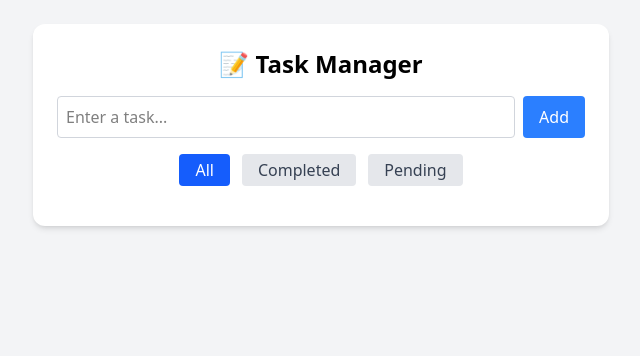
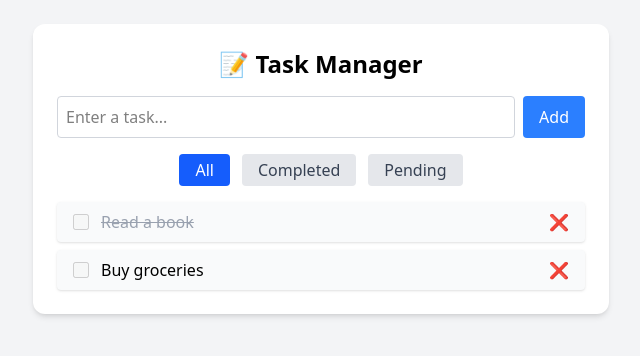
Before and after one commit to aposte7/Task-Manager, a React (Vite) app in the folder frontend/: page / in a window 1280 px wide. Shown: the top 356 px of the page, without its empty margins (319-959 px from the left). Built offline with nearby package versions, Linux system fonts and the light colour scheme.

Commit message:
feat: add task UI with delete and complete button

```diff
--- a/frontend/src/App.jsx
+++ b/frontend/src/App.jsx
@@ -27,6 +27,33 @@ function App() {
             Pending
           </button>
         </div>
+        <ul className="space-y-2">
+          <li className="flex items-center justify-between rounded bg-gray-50 px-4 py-2 shadow">
+            <div className="flex flex-1 items-center gap-3">
+              <input
+                type="checkbox"
+                className="h-4 w-4 text-green-600"
+                disabled
+              />
+
+              <span className="text-gray-400 line-through">Read a book</span>
+            </div>
+            <button className="text-red-500">❌</button>
+          </li>
+
+          <li className="flex items-center justify-between rounded bg-gray-50 px-4 py-2 shadow">
+            <div className="flex flex-1 items-center gap-3">
+              <input
+                type="checkbox"
+                className="h-4 w-4 text-green-600"
+                disabled
+              />
+
+              <span>Buy groceries</span>
+            </div>
+            <button className="text-red-500">❌</button>
+          </li>
+        </ul>
       </div>
     </div>
   );
```
